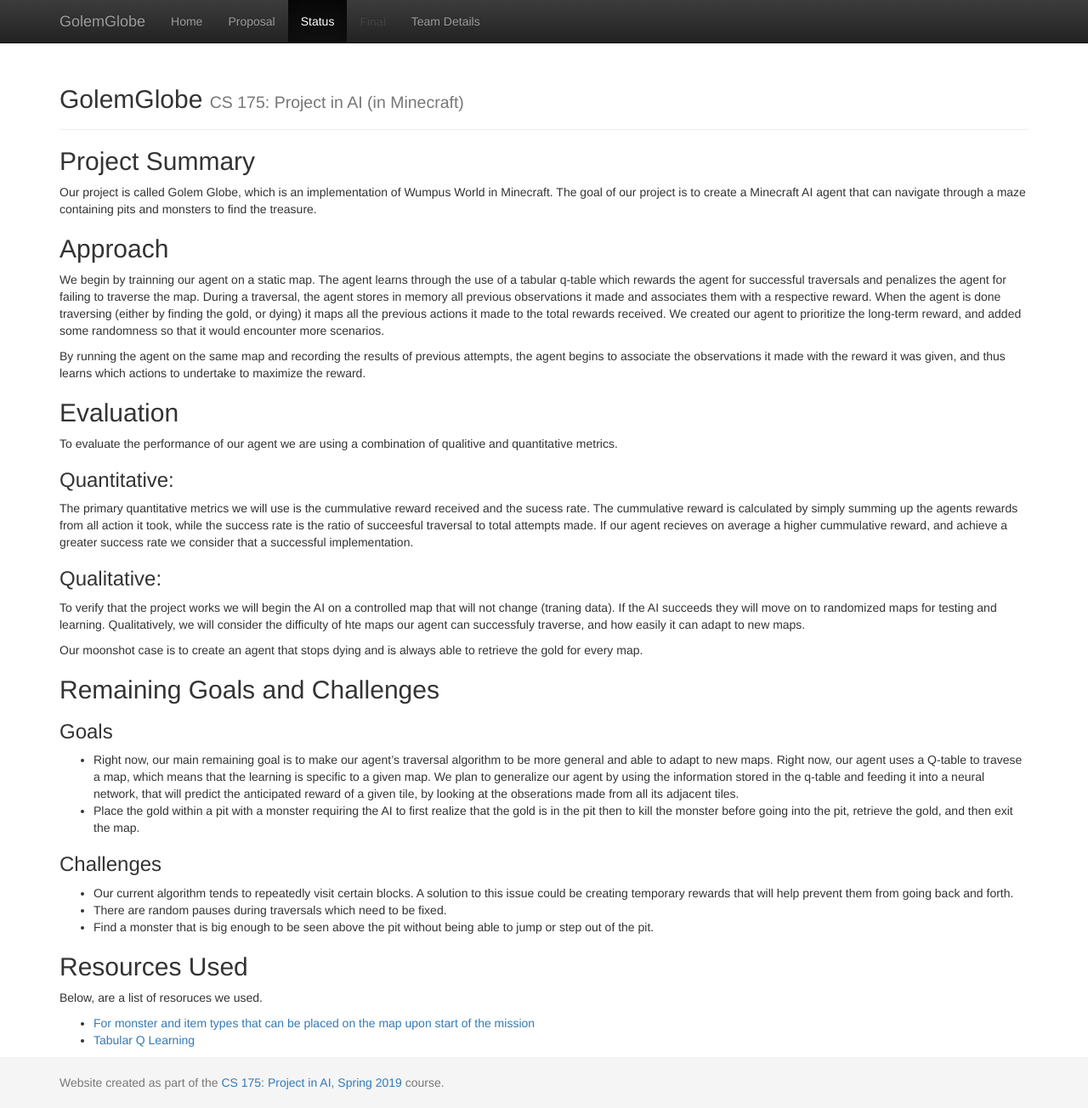
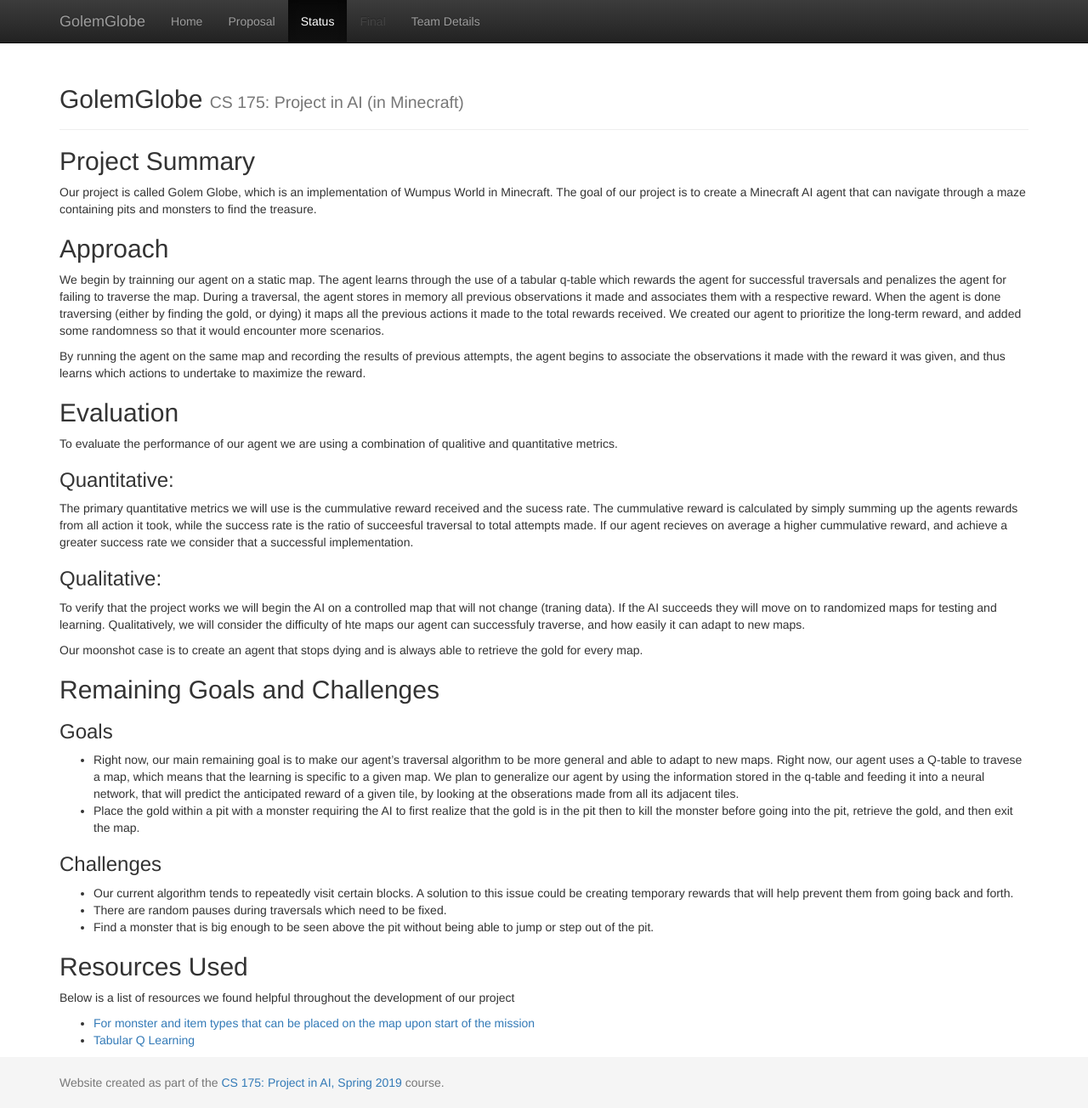
Before and after one commit to SalehO/GolumGlobe, a Jekyll site: the page built from docs/status.md, in a window 1280 px wide and 1304 px high. Shown: the whole window at 85% size. Built offline with Jekyll 4.4.1, drawn with Linux system fonts in a browser that asks for light colours.

Commit message:
Update status.md

```diff
--- a/docs/status.md
+++ b/docs/status.md
@@ -34,6 +34,6 @@ Our moonshot case is to create an agent that stops dying and is always able to r
 - Find a monster that is big enough to be seen above the pit without being able to jump or step out of the pit.
 
 ## Resources Used
-Below, are a list of resoruces we used.
+Below is a list of resources we found helpful throughout the development of our project
  - [For monster and item types that can be placed on the map upon start of the mission](https://github.com/microsoft/malmo/blob/master/Schemas/Types.xsd.in)
  - [Tabular Q Learning](https://github.com/Microsoft/malmo/blob/master/Malmo/samples/Python_examples/tabular_q_learning.py)
```
